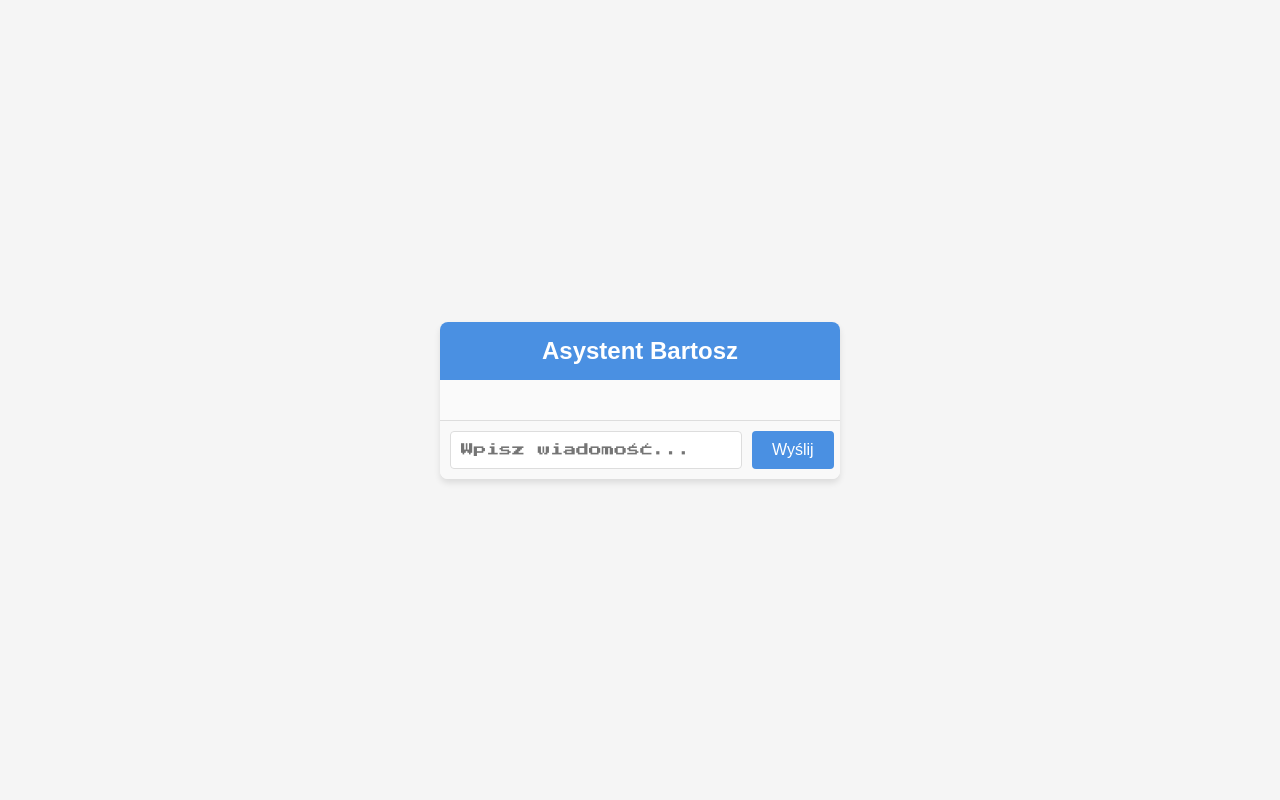
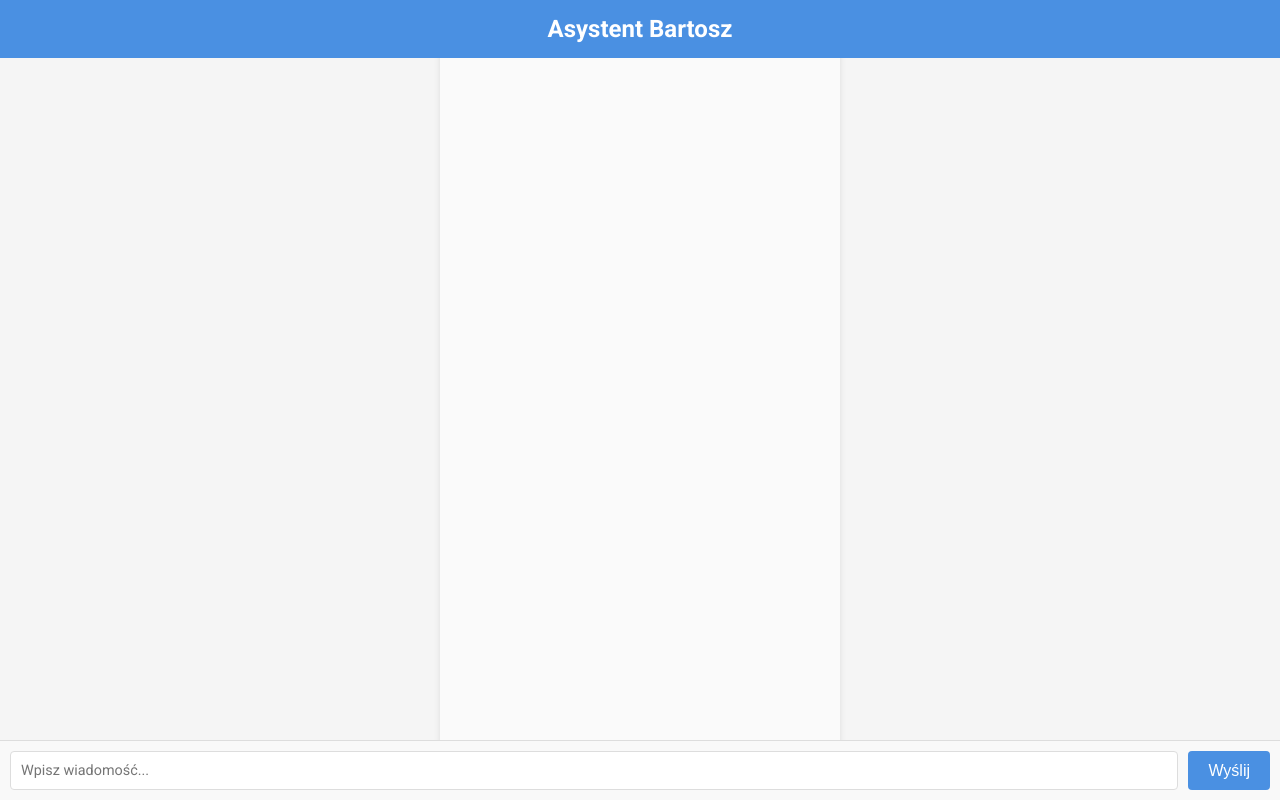
Before and after one commit to bartoszwer1/asystent-bartosz, a plain HTML site: page public/index.html in a window 1280 px wide. Drawn offline with nearby package versions, Linux system fonts and the light colour scheme.

Commit message:
Version 1.1.0

```diff
--- a/public/index.html
+++ b/public/index.html
@@ -6,8 +6,8 @@
     <meta name="viewport" content="width=device-width, initial-scale=1.0">
     <title>Asystent Bartosz</title>
     <link rel="stylesheet" href="styles.css">
-    <!-- Google Fonts dla retro stylu -->
-    <link href="https://fonts.googleapis.com/css2?family=Press+Start+2P&display=swap" rel="stylesheet">
+    <!-- Google Fonts dla czcionki Roboto -->
+    <link href="https://fonts.googleapis.com/css2?family=Roboto:wght@400;700&display=swap" rel="stylesheet">
     <!-- Dodanie marked.js z CDN -->
     <script src="https://cdn.jsdelivr.net/npm/marked/marked.min.js"></script>
 </head>
--- a/public/script.js
+++ b/public/script.js
@@ -5,6 +5,7 @@ const API_ENDPOINT = 'http://localhost:3000/api/chat';
 const sendButton = document.getElementById('sendButton');
 const userInput = document.getElementById('userInput');
 const conversation = document.getElementById('conversation');
+const container = document.querySelector('.container'); // Dodany kontener
 
 // Funkcja do dodawania wiadomości do konwersacji
 function addMessage(sender, text) {
@@ -29,6 +30,11 @@ function addMessage(sender, text) {
     conversation.scrollTop = conversation.scrollHeight;
 }
 
+// Funkcja do animacji rozmiaru kontenera
+function expandContainer() {
+    container.classList.add('expanded');
+}
+
 // Funkcja do wysyłania zapytania do backendu
 async function sendMessage(message) {
     addMessage('user', message);
@@ -45,6 +51,7 @@ async function sendMessage(message) {
         const result = await response.json();
         if (response.ok) {
             addMessage('assistant', result.reply);
+            expandContainer(); // Wywołanie animacji po wysłaniu wiadomości
         } else {
             addMessage('assistant', 'Przepraszam, wystąpił błąd podczas przetwarzania Twojej prośby.');
         }
--- a/public/styles.css
+++ b/public/styles.css
@@ -5,10 +5,10 @@
     box-sizing: border-box;
 }
 
-/* Tło aplikacji */
+/* Import czcionki Roboto */
 body {
     background-color: #f5f5f5;
-    font-family: Arial, sans-serif;
+    font-family: 'Roboto', sans-serif; /* Zmieniona czcionka */
     height: 100vh;
     display: flex;
     justify-content: center;
@@ -18,12 +18,15 @@ body {
 /* Kontener główny */
 .container {
     width: 400px;
+    height: 100vh; /* Ustawienie wysokości kontenera na pełną wysokość widoku */
+    max-width: 100%;
     background-color: #ffffff;
     border-radius: 8px;
     box-shadow: 0 4px 6px rgba(0, 0, 0, 0.1);
     display: flex;
     flex-direction: column;
     overflow: hidden;
+    transition: width 0.5s ease, height 0.5s ease; /* Animacja zmiany rozmiaru */
 }
 
 /* Nagłówek */
@@ -31,19 +34,26 @@ header {
     background-color: #4A90E2;
     padding: 15px;
     text-align: center;
+    position: fixed;
+    top: 0;
+    left: 0;
+    right: 0;
+    z-index: 1; /* Upewnij się, że nagłówek jest nad innymi elementami */
 }
 
 header h1 {
     color: #ffffff;
     font-size: 1.5em;
+    font-weight: 700;
 }
 
 /* Obszar konwersacji */
 .conversation {
     flex: 1;
-    padding: 20px;
+    padding: 80px 20px 60px 20px; /* Dostosowanie paddingu, aby uwzględnić stały nagłówek i input */
     overflow-y: auto;
     background-color: #fafafa;
+    font-family: 'Roboto', sans-serif; /* Czcionka Roboto */
 }
 
 /* Wiadomości użytkownika */
@@ -59,6 +69,7 @@ header h1 {
     padding: 10px;
     border-radius: 10px;
     max-width: 80%;
+    font-size: 1em; /* Zmniejszony rozmiar czcionki */
 }
 
 /* Wiadomości Asystenta */
@@ -74,6 +85,7 @@ header h1 {
     padding: 10px;
     border-radius: 10px;
     max-width: 80%;
+    font-size: 1em; /* Zmniejszony rozmiar czcionki */
 }
 
 /* Obszar inputu */
@@ -82,6 +94,11 @@ header h1 {
     border-top: 1px solid #ddd;
     padding: 10px;
     background-color: #f9f9f9;
+    position: fixed;
+    bottom: 0;
+    left: 0;
+    right: 0;
+    z-index: 1; /* Upewnij się, że input jest nad konwersacją */
 }
 
 .input-area input {
@@ -89,8 +106,8 @@ header h1 {
     padding: 10px;
     border: 1px solid #ddd;
     border-radius: 4px;
-    font-family: 'Press Start 2P', cursive; /* Retro font */
-    font-size: 0.8em;
+    font-family: 'Roboto', sans-serif; /* Zmieniona czcionka */
+    font-size: 0.9em; /* Zmniejszony rozmiar czcionki */
 }
 
 .input-area button {
@@ -112,16 +129,19 @@ header h1 {
 .conversation h1, .conversation h2, .conversation h3, .conversation h4, .conversation h5, .conversation h6 {
     color: #4A90E2;
     margin-bottom: 10px;
+    font-family: 'Roboto', sans-serif; /* Czcionka Roboto */
 }
 
 /* Stylowanie pogrubionego tekstu */
 .conversation strong {
     font-weight: bold;
+    font-family: 'Roboto', sans-serif; /* Czcionka Roboto */
 }
 
 /* Stylowanie kursywy */
 .conversation em {
     font-style: italic;
+    font-family: 'Roboto', sans-serif; /* Czcionka Roboto */
 }
 
 /* Stylowanie kodu */
@@ -130,16 +150,25 @@ header h1 {
     padding: 10px;
     border-radius: 4px;
     overflow-x: auto;
+    font-family: 'Roboto', monospace; /* Czcionka monospace dla kodu */
 }
 
 .conversation code {
     background-color: #f4f4f4;
     padding: 2px 4px;
     border-radius: 4px;
+    font-family: 'Roboto', monospace; /* Czcionka monospace dla kodu */
 }
 
 /* Stylowanie list */
 .conversation ul, .conversation ol {
     margin-left: 20px;
     margin-bottom: 10px;
+    font-family: 'Roboto', sans-serif; /* Czcionka Roboto */
 }
+
+/* Animacja rozmiaru kontenera */
+.container.expanded {
+    width: 80%;
+    height: 80vh;
+}
```
